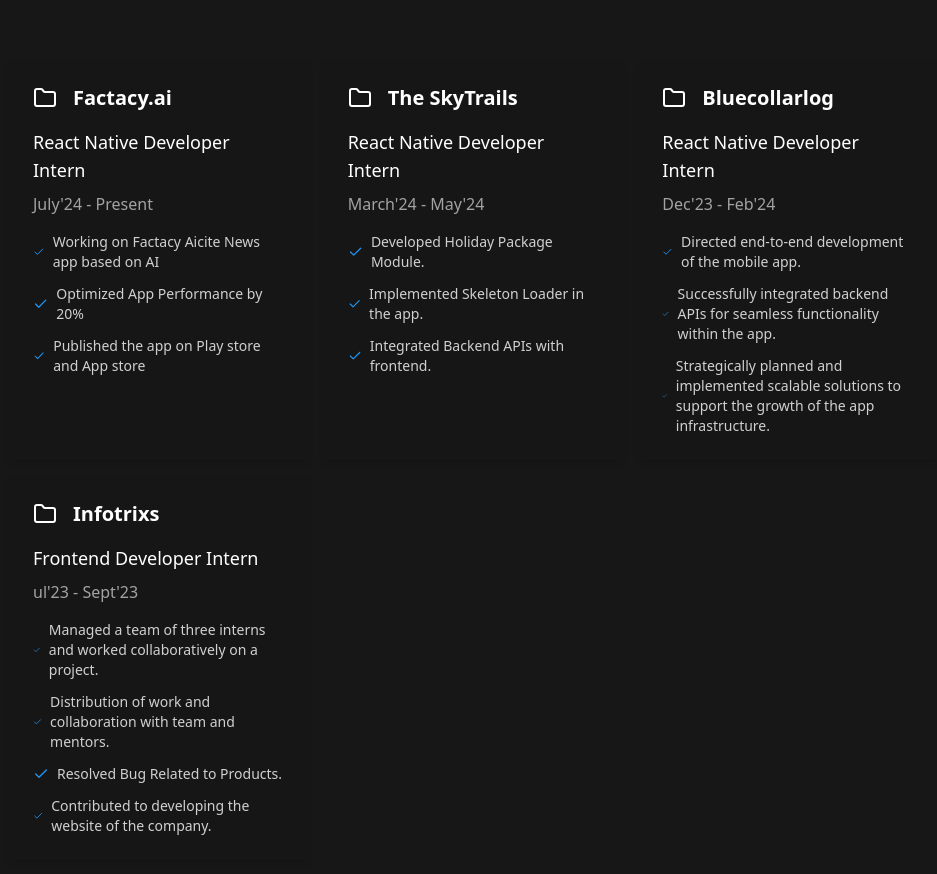
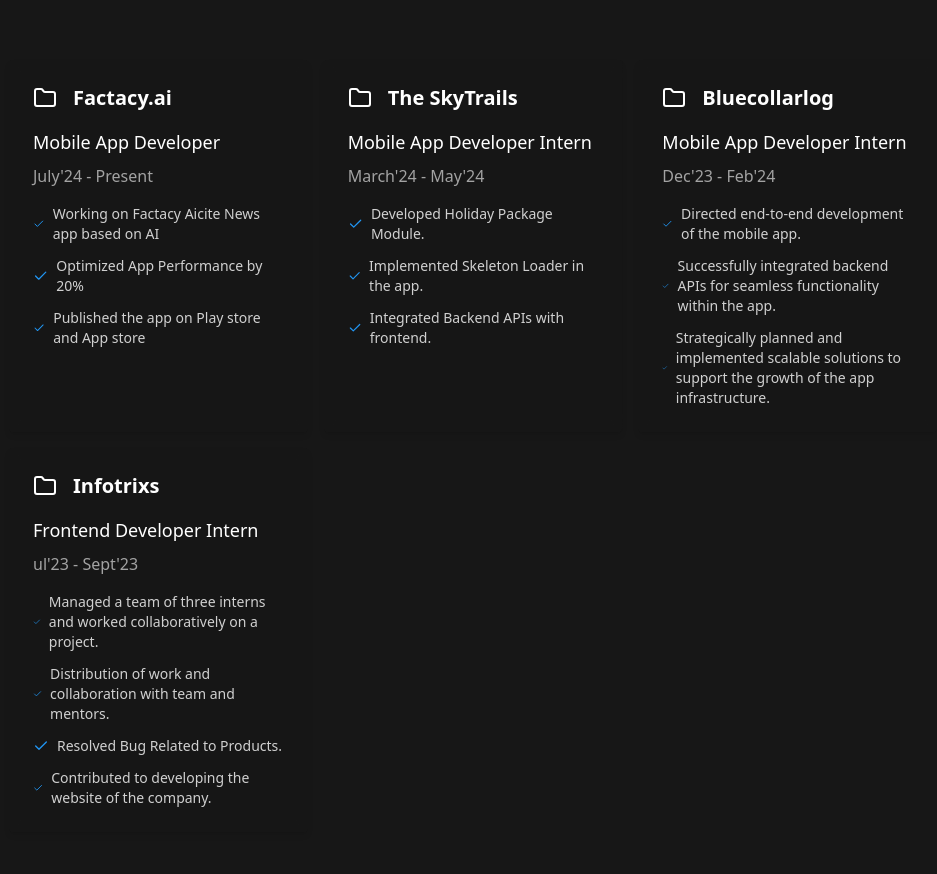
Before and after one commit to KunalPrajapati/PortfolioV3, a Next.js app: page / in a window 1280 px wide. Shown: the part 1840-2714 px from the top of the page, without its empty margins (167-1104 px from the left). Built offline with nearby package versions, Linux system fonts and the light colour scheme.

Commit message:
updating resume

```diff
--- a/src/Components/About/About.tsx
+++ b/src/Components/About/About.tsx
@@ -40,7 +40,7 @@
                     <button
                         className="py-2 font-semibold text-white duration-500 bg-pink-600 border border-pink-600 rounded-md hover:text-pink-600 hover:border-pink-600 hover:bg-transparent text-main w-44"
                         onClick={() => {
-                            window.open('https://drive.google.com/file/d/1ma7QWIdkMD5mjiI2RT9n7WuQZ2_K90ZF/view?usp=sharing', '_blank');
+                            window.open('https://drive.google.com/file/d/1Mh_kHBJb_kqAnHmdvkEUXyaCSBDAAMZ8/view?usp=sharing', '_blank');
                         }}
                     >
                         Resume
--- a/src/Components/Experience/Experience.tsx
+++ b/src/Components/Experience/Experience.tsx
@@ -2,7 +2,7 @@
 
 
 const title = "Factacy.ai";
-const position = "React Native Developer Intern";
+const position = "Mobile App Developer";
 const date = "July'24 - Present";
 const tasks = [
     'Working on Factacy Aicite News app based on AI',
@@ -10,7 +10,7 @@
     'Published the app on Play store and App store'
 ];
 const title2 = "The SkyTrails";
-const position2 = "React Native Developer Intern";
+const position2 = "Mobile App Developer Intern";
 const date2 = "March'24 - May'24";
 const tasks2 = [
     'Developed Holiday Package Module.',
@@ -19,7 +19,7 @@
 ];
 
 const title3 = "Bluecollarlog";
-const position3 = "React Native Developer Intern";
+const position3 = "Mobile App Developer Intern";
 const date3 = "Dec'23 - Feb'24";
 const tasks3 = [
     'Directed end-to-end development of the mobile app.',
```
